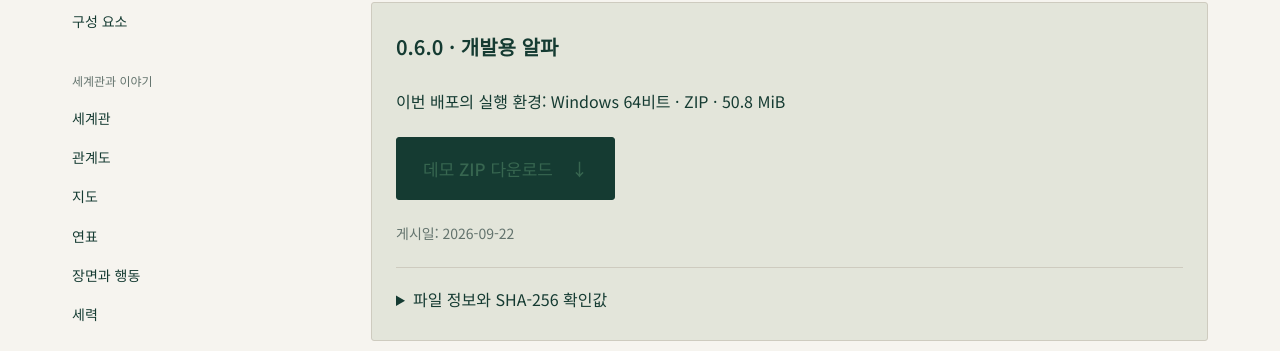
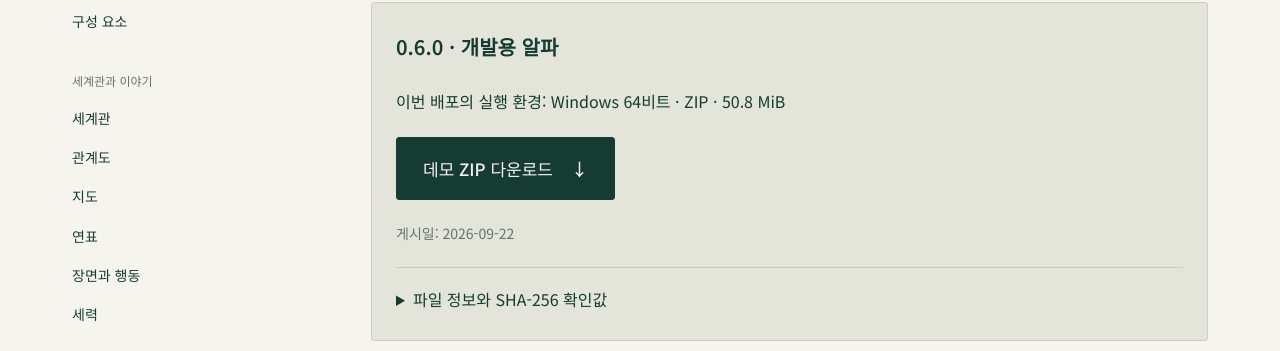
Before and after one commit to hawoond/narrafield-docs, a Jekyll site: the page built from DEMO.md, in a window 1280 px wide. Shown: the part 436-787 px from the top of the page. Built offline with Jekyll 4.4.1, drawn with Linux system fonts in a browser that asks for light colours.

Commit message:
fix: keep demo button text readable in guide layout

```diff
--- a/assets/css/site.css
+++ b/assets/css/site.css
@@ -201,6 +201,7 @@ body:has(.hero) { overflow-x: clip; }
 
 .demo-download { margin: 28px 0 36px; padding: 24px; background: var(--sage); border: 1px solid var(--line); border-radius: 3px; }
 .demo-version { font-weight: 700; font-size: 20px; }
+.demo-download a.button { color: var(--paper); }
 .demo-date { color: var(--muted); font-size: 14px; }
 .demo-integrity { margin-top: 20px; border-top: 1px solid var(--line); padding-top: 16px; }
 .demo-integrity summary { cursor: pointer; }
```
